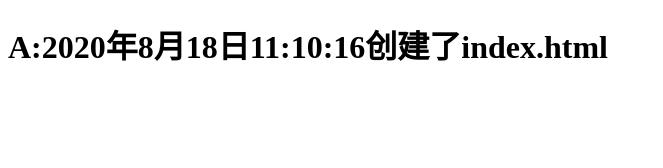
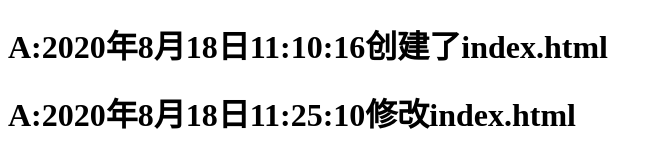
Before and after one commit to LiAiYong2002/code_demo, a plain HTML site: page index.html in a window 1280 px wide. Shown: the whole page, without its empty margins (0-663 px from the left). Drawn offline with Linux system fonts and the light colour scheme.

Commit message:
第二次提交

```diff
--- a/index.html
+++ b/index.html
@@ -7,5 +7,6 @@
 </head>
 <body>
     <h1>A:2020年8月18日11:10:16创建了index.html</h1>
+    <h1>A:2020年8月18日11:25:10修改index.html</h1>
 </body>
 </html>
```
